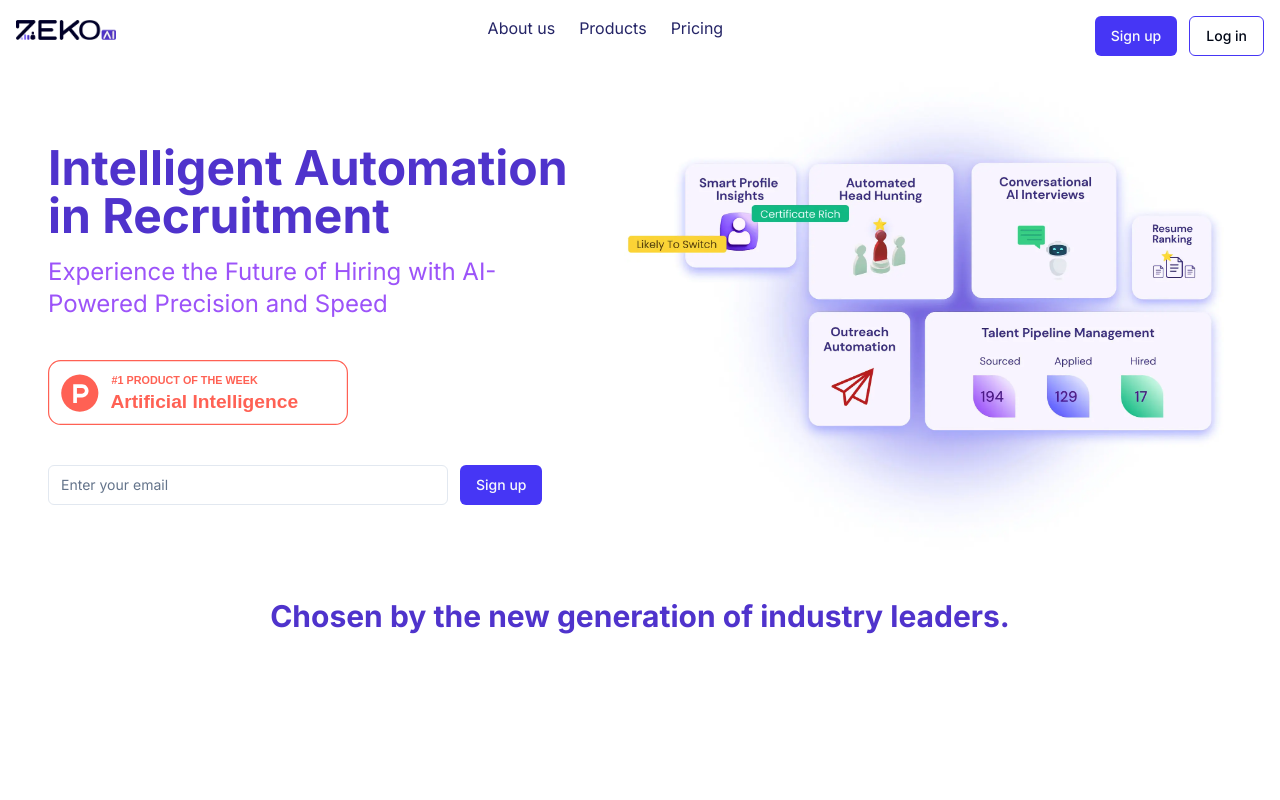
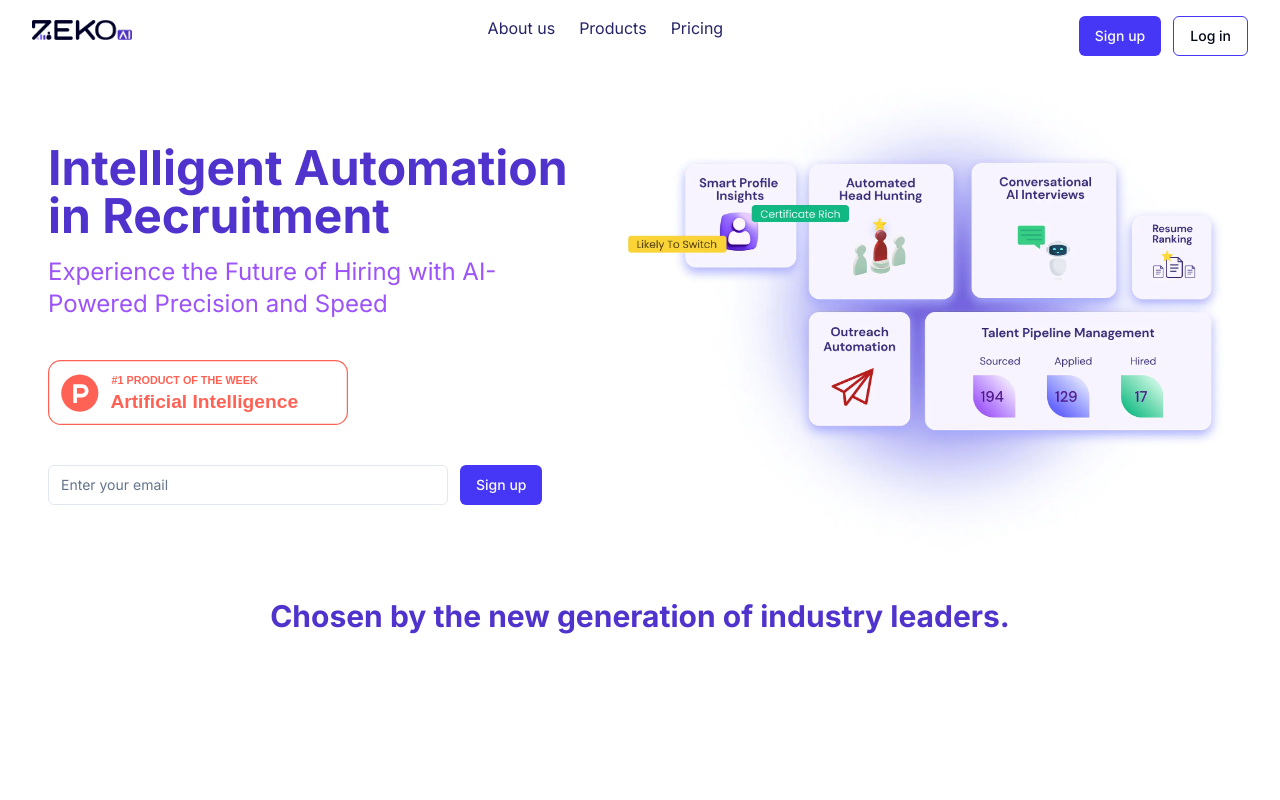
Before and after one commit to kesh-007/zeko.ai, a Next.js app: page / in a window 1280 px wide. Shown: the top 800 px of the page. Built offline with nearby package versions, Linux system fonts and the light colour scheme.

Commit message:
navbar padding:css

```diff
--- a/src/components/NavBar.tsx
+++ b/src/components/NavBar.tsx
@@ -6,7 +6,7 @@ import Link from 'next/link'
 
 const NavBar = () => {
   return (
-    <div className='flex justify-between p-4 '>
+    <div className='flex justify-between p-4  px-8'>
         <Image src={"/image.webp"} alt="logo" height={10} width={100} className='h-5 mt-1'/>
         <div className='flex gap-6 text-[#242466] max-md:hidden'>
             <Link href={"#"}>About us</Link>
```
